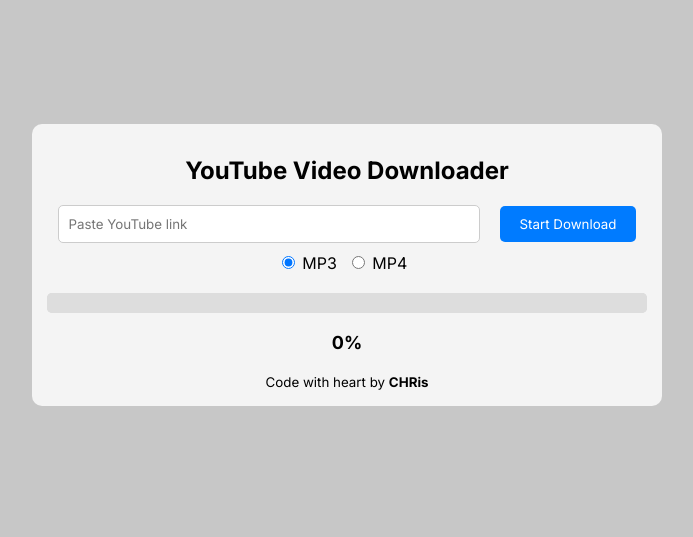
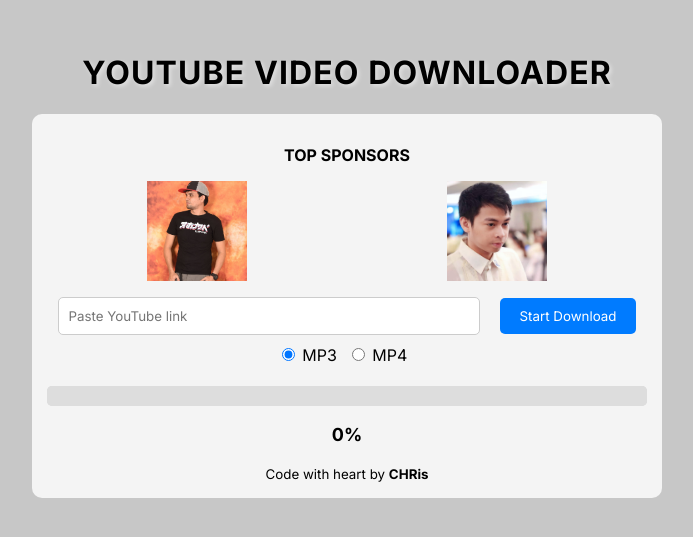
Before and after one commit to vistalchristopher22/youtube-downloader, a Vue app: page / in a window 1280 px wide. Shown: the part 135-672 px from the top of the page, without its empty margins (293-986 px from the left). Built offline with nearby package versions, Linux system fonts and the light colour scheme; no server answers.

Commit message:
Add images

```diff
--- a/src/App.vue
+++ b/src/App.vue
@@ -1,5 +1,6 @@
 <template>
   <div class="centered-container">
+    <h1 class="title">YouTube Video Downloader</h1>
     <DownloadComponent />
   </div>
 </template>
@@ -20,9 +21,16 @@
   font-family: "Inter", sans-serif;
 }
 
+.title {
+  text-transform: uppercase;
+  letter-spacing: 1.1px;
+  text-shadow: 2px 2px 4px rgba(255, 255, 255, 0.5);
+}
+
 .centered-container {
   position: relative;
   display: flex;
+  flex-direction: column;
   justify-content: center;
   align-items: center;
   height: 100vh;
--- a/src/components/DownloadComponent.vue
+++ b/src/components/DownloadComponent.vue
@@ -1,6 +1,13 @@
 <template>
   <div class="container">
-    <h1>YouTube Video Downloader</h1>
+    <p>
+      <strong>TOP SPONSORS</strong>
+    </p>
+    <div class="sponsors">
+      <img src="@/assets/gam.jpg" width="100" alt="" />
+      <img src="@/assets/jun.jpg" width="100" alt="" />
+    </div>
+    <p></p>
     <div class="input">
       <input
         type="text"
@@ -129,6 +136,12 @@
     margin-left: 20px;
   }
 }
+
+.sponsors {
+  display: flex;
+  align-items: center;
+  justify-content: space-around;
+}
 </style>
 
 <script>
```
Also changed, not shown: src/assets/gam.jpg (added), src/assets/jun.jpg (added).
